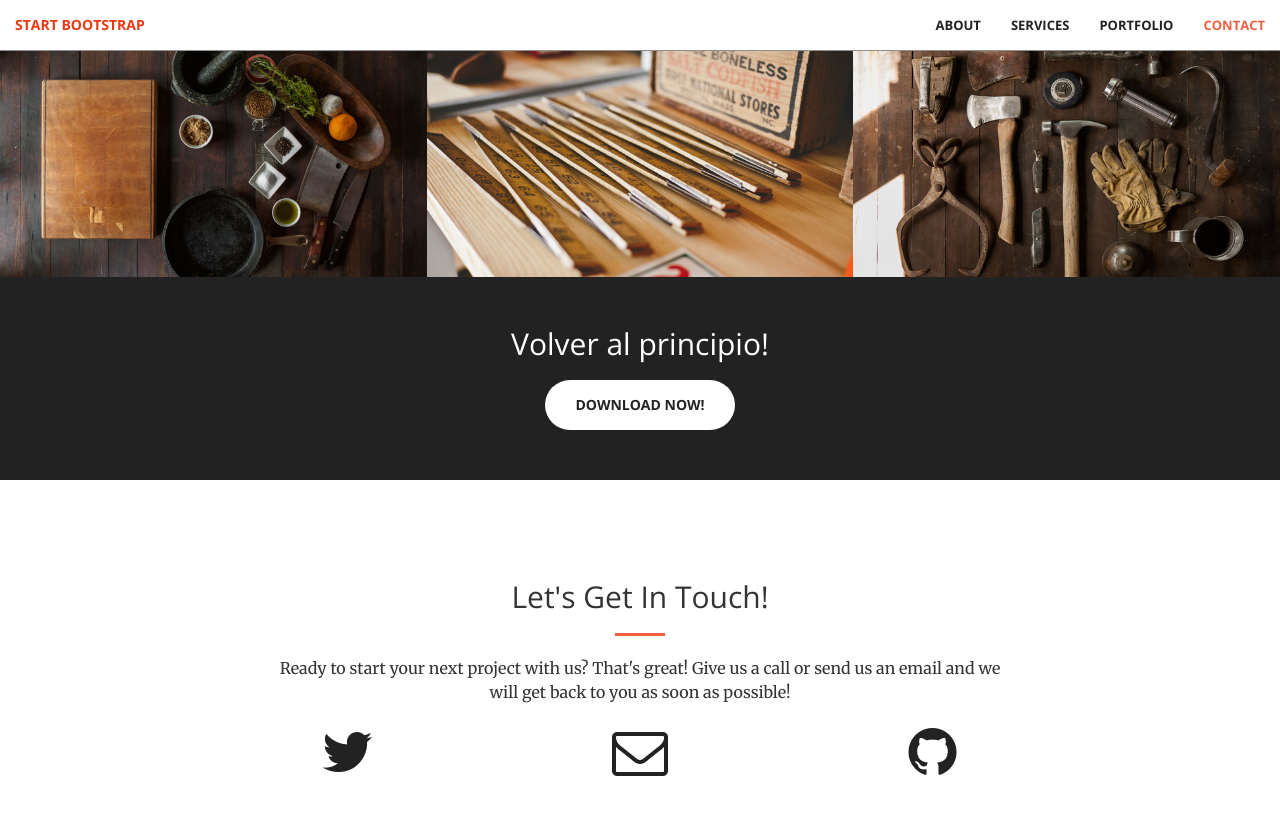
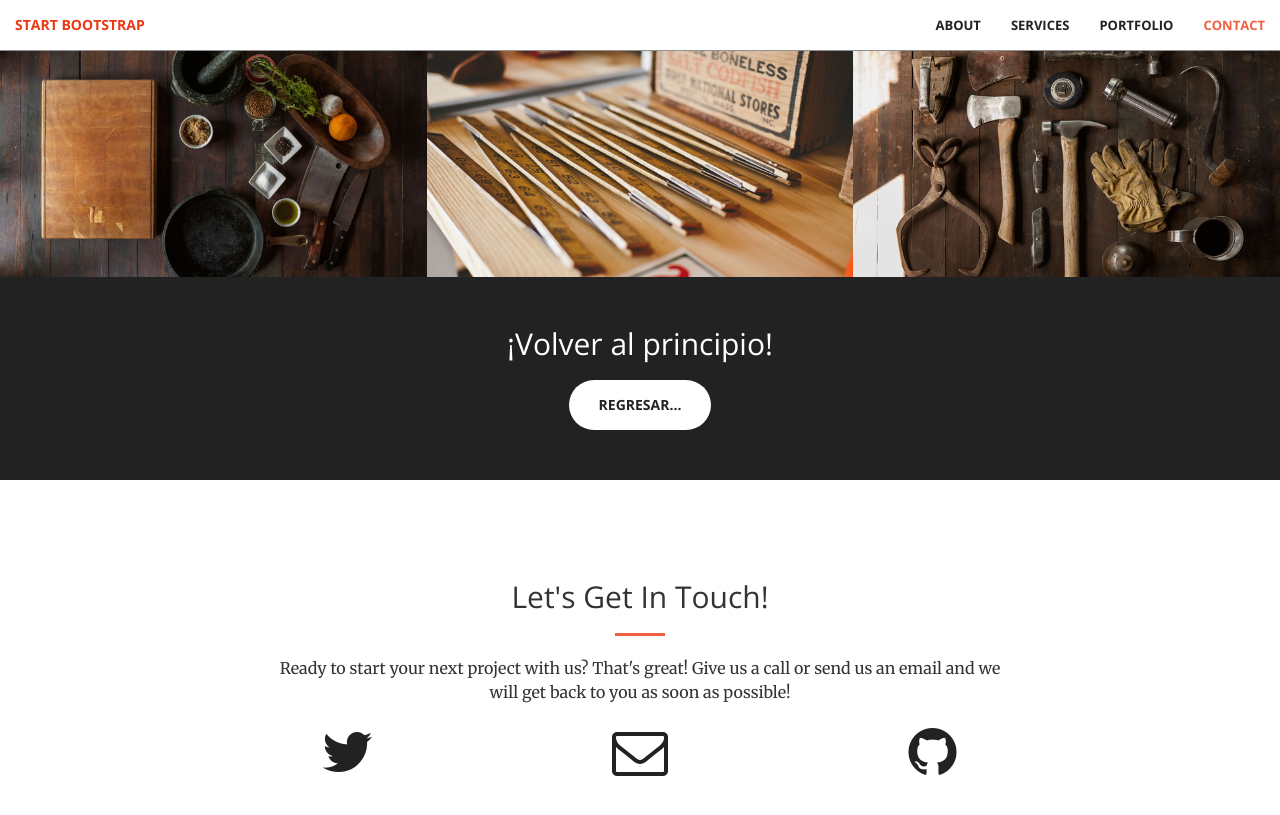
Before and after one commit to KatherineMerchanS/KatherineMerchanS.github.io, a Jekyll site: the page built from index.html, in a window 1280 px wide and 900 px high, scrolled down 1957 px. Shown: the top 815 px of the window. Built offline with Jekyll 4.4.1, drawn with Linux system fonts in a browser that asks for light colours.

Commit message:
Update aside.html

```diff
--- a/_includes/aside.html
+++ b/_includes/aside.html
@@ -1,8 +1,8 @@
   <aside class="bg-dark">
       <div class="container text-center">
           <div class="call-to-action">
-              <h2>Volver al principio!</h2>
-              <a href="#" class="btn btn-default btn-xl wow tada">Download Now!</a>
+              <h2>¡Volver al principio!</h2>
+              <a href="#" class="btn btn-default btn-xl wow tada">Regresar...</a>
           </div>
       </div>
   </aside>
```
